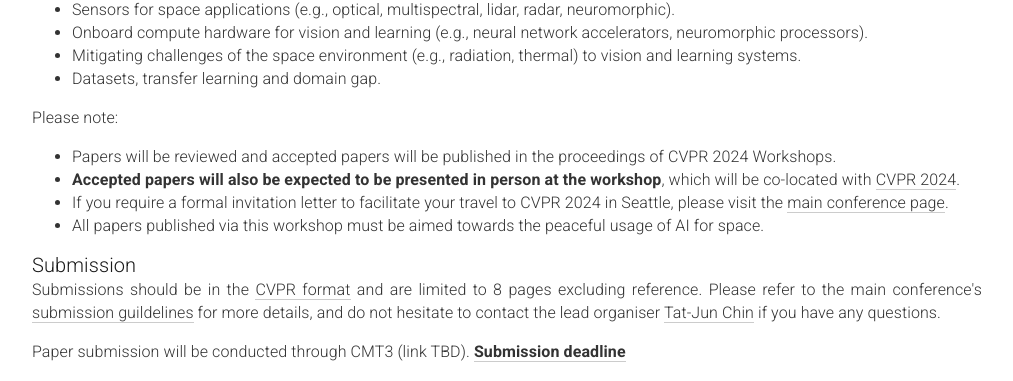
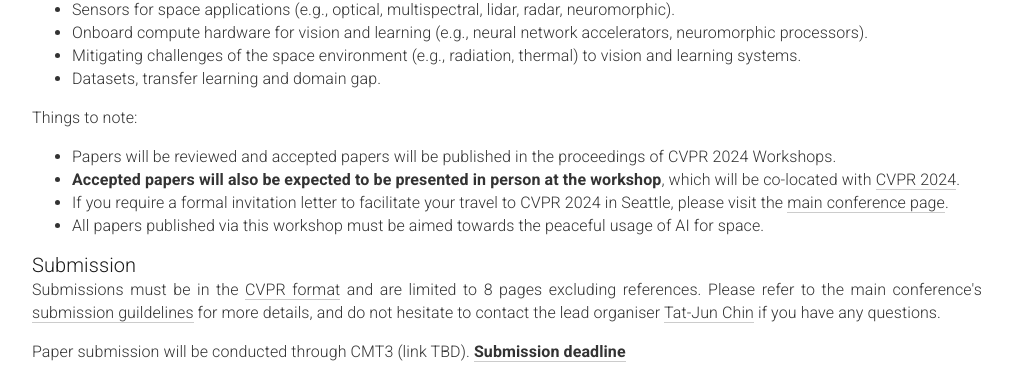
Before and after one commit to AIforSpace/2024, a Jekyll site: the page built from _pages/home.md, in a window 1280 px wide and 900 px high, scrolled down 1895 px. Shown: the part 152-533 px from the top of the window, without its empty margins (133-1146 px from the left). Built offline with Jekyll 4.4.1, drawn with Linux system fonts in a browser that asks for light colours.

Commit message:
Update home.md

```diff
--- a/_pages/home.md
+++ b/_pages/home.md
@@ -169,7 +169,7 @@ acknowledgements: ""
     </p>
 
     <p>
-  Please note:
+  Things to note:
       <ul>
       <li>Papers will be reviewed and accepted papers will be published in the proceedings of CVPR 2024 Workshops.</li>
       <li><b>Accepted papers will also be expected to be presented in person at the workshop</b>, which will be co-located with <a href="https://cvpr.thecvf.com/Conferences/2024">CVPR 2024</a>.</li>
@@ -180,7 +180,7 @@ acknowledgements: ""
 
     <h3>Submission</h3>
     <p>
-      Submissions should be in the <a href="https://github.com/cvpr-org/author-kit/releases">CVPR format</a> and are limited to 8 pages excluding reference.
+      Submissions must be in the <a href="https://github.com/cvpr-org/author-kit/releases">CVPR format</a> and are limited to 8 pages excluding references.
       Please refer to the main conference's <a href="https://cvpr.thecvf.com/Conferences/2024/AuthorGuidelines">submission guildelines</a> for more details, and do not hesitate to contact the lead organiser <a href="https://cs.adelaide.edu.au/~ssl/author/tat-jun-chin/">Tat-Jun Chin</a> if you have any questions.
   </p>
     <p>
```
